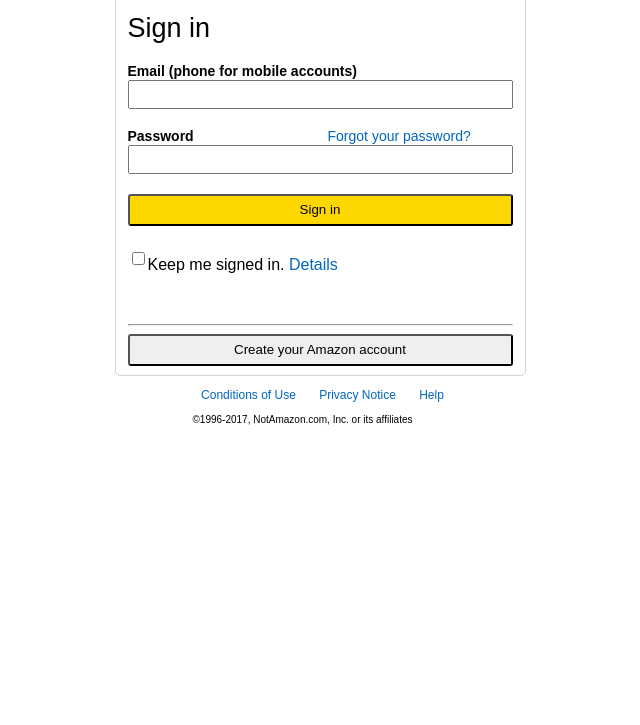
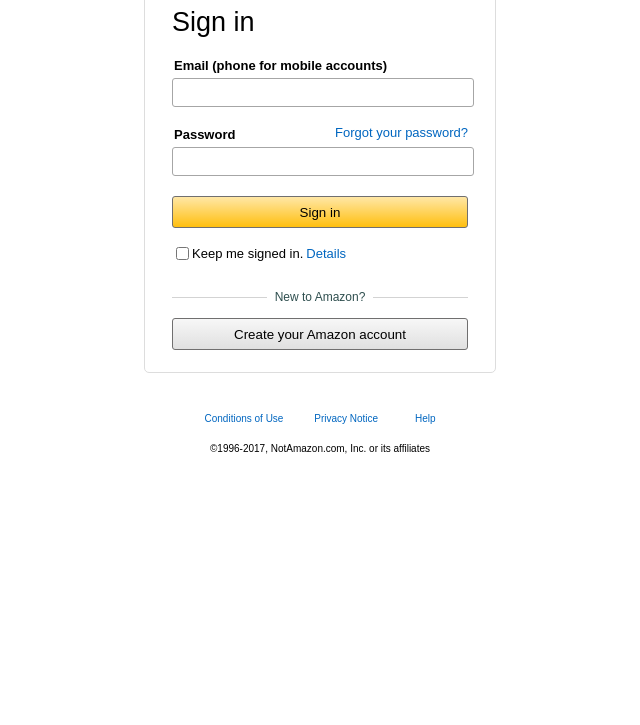
Before and after one commit to celloalex/Amazon-Sign-In-Mock-Site, a plain HTML site: page index.html in a window 1280 px wide. Shown: the part 75-800 px from the top of the page, without its empty margins (320-960 px from the left). Drawn offline with Linux system fonts and the light colour scheme.

Commit message:
Added finishing touches to html and css & restructured all the classes to be more concise

```diff
--- a/index.html
+++ b/index.html
@@ -8,43 +8,50 @@
     </header>
     <body>
         <fieldset>
+           <div class="interior-div">
                 <h1>
                    Sign in
                 </h1>
-            <div class="text-boxes">
+                <div>
                     <label>Email (phone for mobile accounts)</label>
-                <input type="text" name="username" size="45" maxlength="60">
+                    <input type="text" name="username" maxlength="128" class="input-boxes">
                 </div>
-            <div class="text-boxes">
-                <div id="inline">
-                    <br>
-                        <label>Password
-                        <a href="#">Forgot your password?</a></label>
+                <div class="div-password">
+                    <div class="div-password-text">
+                        <label>Password</label>
+                        <a href="#">Forgot your password?</a>
                     </div>
-                <input type= password name="password" size="45" maxlength="60">
+                    <div>
+                        <input type= password name="password" maxlength="128" class="input-boxes">
                     </div>
-            <div class="button-center">
-                <button class="button">Sign in </button>
                 </div>
-            <br />
-            <input type="checkbox" name="signedIn" value="Keep me signed in." />Keep me signed in.
-                <a href="#" id="inline">Details</a>
-            <hr>
-            <div class="button-center">
-                <button class="button-bottem">Create your Amazon account </button>
+                <div>
+                    <button class="button-sign-in">Sign in </button>
+                </div>
+                <div class="div-remember-me">
+                    <input type="checkbox"/>
+                    <label>Keep me signed in.</label>
+                    <a href="#">Details</a>
+                </div>
+                <div class="new-to-amazon">
+                    <span>New to Amazon?</span>
+                </div>
+                <div>
+                    <button class="button-create">Create your Amazon account </button>
+                </div>
             </div>
         </fieldset>
     </body>
     <footer>
-        <ul>
-            <li>Conditions of Use</li>
-            &nbsp;&nbsp;&nbsp;&nbsp;&nbsp;
-            <li>Privacy Notice</li>
-            &nbsp;&nbsp;&nbsp;&nbsp;&nbsp;
-            <li>Help</li>
-        </ul>
-
+        <div class="footer-div">
+            <a class="left-float-a">Conditions of Use</a>
+            <span></span>
+            <a class="middle-float-a">Privacy Notice</a>
+            <span></span>
+            <a class="right-float-a">Help</a>
+        </div>
+        <div class="footer-copyright">
             <p>©1996-2017, NotAmazon.com, Inc. or its affiliates</p>
-
+        </div>
     </footer>
 </html>
--- a/main.css
+++ b/main.css
@@ -1,89 +1,200 @@
+/*Sets all text to arial font*/
 *{
     font-family: Arial;
 }
 
+/*centers amazon logo at top of page*/
+.center{
+    text-align: center;
+}
+
+/*Sign in h1 tag*/
 h1{
     font-weight: 200;
     font-size: 27px;
 }
 
-.center{
-    text-align: center;
+/*Log in field where all information will be put*/
+fieldset{
+    width: 350px;
+    height: 383px;
+    margin: auto;
+    border: 1px solid #ddd;
+    border-radius: 5px;
+    padding: 0px;
 }
 
-fieldset{
-    width: 275px;
-    height: 370px;
-    margin: auto;
-    border: 1px solid lightgrey;
-    border-radius: 5px;
+/*Sets spacing properties for items inside of field set*/
+.interior-div{
+    width: 296px;
+    margin-left: auto;
+    margin-right: auto;
 }
 
+/*Input boxes where user puts in information*/
+.input-boxes{
+    width: 100%;
+    border-radius: 3px;
+    border: 1px solid #a6a6a6;
+    padding-bottom: 3px;
+    padding-top: 3px;
+    font: 13.3px;
+    height: 21px;
+    margin-top: 4px;
+}
+
+/*Labels for the input boxes*/
 label{
+    font-weight: 700;
+    font-size: 13px;
+    padding-left: 2px;
+}
+
+/*div for all elements for password*/
+.div-password{
+    margin-top: 18px
+}
+
+/*div for a tag and password label*/
+.div-password-text{
+    display: inline-block;
     width: 100%;
-    font-weight: 700;
-    font-size: 14px
 }
+
+/*a tag element attributes*/
 a{
-    display: inline;
+    font-size: 13px;
     text-decoration: none;
-    margin-left: 130px;
     color: #0066c0;
     font-weight: 400;
+    float: right;
 }
 
-input{
-    height: 23px;
-}
-
-input:focus{
-    box-shadow: 0px 0px 12px orange ;
-}
-.button{
-    display: inline-block;
-    width: 100%;
-    height: 32px;
-    margin-top: 20px;
-    background: gold;
-    border-radius: 3px;
-}
-
-.button-center{
-    text-align: center;
-}
-
-.button-bottem{
-    text-align: center;
-    display: inline-block;
-    width: 100%;
-    height: 32px;
-    border-radius: 3px;
-}
-#inline{
-    display: inline;
-    margin: auto;
-}
-
-hr{
-    margin-top: 50px;
-}
-
-footer>ul>li{
-    display: inline-block;
-    color: #0066c0;;
-}
-
-li:hover{
+/*When a tags are hovered over they change color*/
+a:hover{
     text-decoration: underline;
     color: orange;
 }
 
-footer{
-    text-align: center;
-    margin-right: 35px;
-    font-size: 12px;
+/*When user clicks on input elements*/
+input:focus{
+    box-shadow: 0px 0px 11px orange ;
 }
 
-footer>p{
+/*Attributes for buttons*/
+button{
+    width: 100%;
+    height: 32px;
+    margin-top: 20px;
+    border-radius: 3px;
+    text-align: center;
+    border: 1px solid #706f6f;
+}
+
+/*Sign in button styling*/
+.button-sign-in{
+    background: linear-gradient(#ffe7a6, #ffbf0f)
+}
+
+/*Attributes for remember me elements*/
+.div-remember-me{
+    display: inline-block;
+    width: 100%;
+    margin-top: 16px;
+    height: 19px;
+}
+
+/*Checkbox was floating up verticaly aligns*/
+.div-remember-me > input{
+    float: left;
+    vertical-align: middle;
+}
+
+/*Adjusts labels font characteristics*/
+.div-remember-me > label{
+    float: left;
+    font-weight: 200;
+    padding-left: 0px;
+    padding-top: 2px;
+}
+
+/*Adjusts <a> from right to left*/
+.div-remember-me > a{
+    float: left;
+    padding-left: 3px;
+    padding-top: 2px;
+}
+
+/*Strikes a line through new to amazon span tag*/
+.new-to-amazon{
+    width: 100%;
+    text-align: center;
+    height: 10px;
+    border-bottom: 1px solid lightgray;
+    margin-top: 20px
+}
+
+/*span tag properties*/
+.new-to-amazon > span{
+    background-color: white;
+    padding: 0 8px;
+    font-size: 12px;
+    color: darkslategray;
+}
+
+/*Styles the button color*/
+.button-create{
+    background: linear-gradient(#f7f7f7, #e0e0e0)
+}
+
+/*Gets rid of bullet points for list elements*/
+footer>ul>li{
+    display: inline-block;
+}
+
+/*Centers footer middle of page and centers all text*/
+footer{
+    margin-left: auto;
+    margin-right: auto;
+    width: 350px;
+    font-size: 10px;
+    height: 100px;
+}
+
+/*Centers div underneath sign in fieldset*/
+.footer-div{
+    margin-top: 40px;
+    margin-left: auto;
+    margin-right: auto;
+    width: 66%;
+    height: 20px
+}
+
+/*Centers text*/
+.footer-copyright{
+    text-align: center;
+}
+
+/*Floats <a> left*/
+.left-float-a{
+    float: left;
     font-size: 10px;
 }
+
+/*Floats <a> right*/
+.right-float-a{
+    float: right;
+    font-size: 10px;
+}
+
+/*Centers middle <a> tag*/
+.middle-float-a{
+    font-size: 10px;
+    float: none;
+}
+
+/*Sets middle <a> tag evenly from the ones floating left and right*/
+footer > div > span{
+    display: inline-block;
+    width: 28px;
+}
```
Lines whose indentation alone changed are shown as unchanged.
